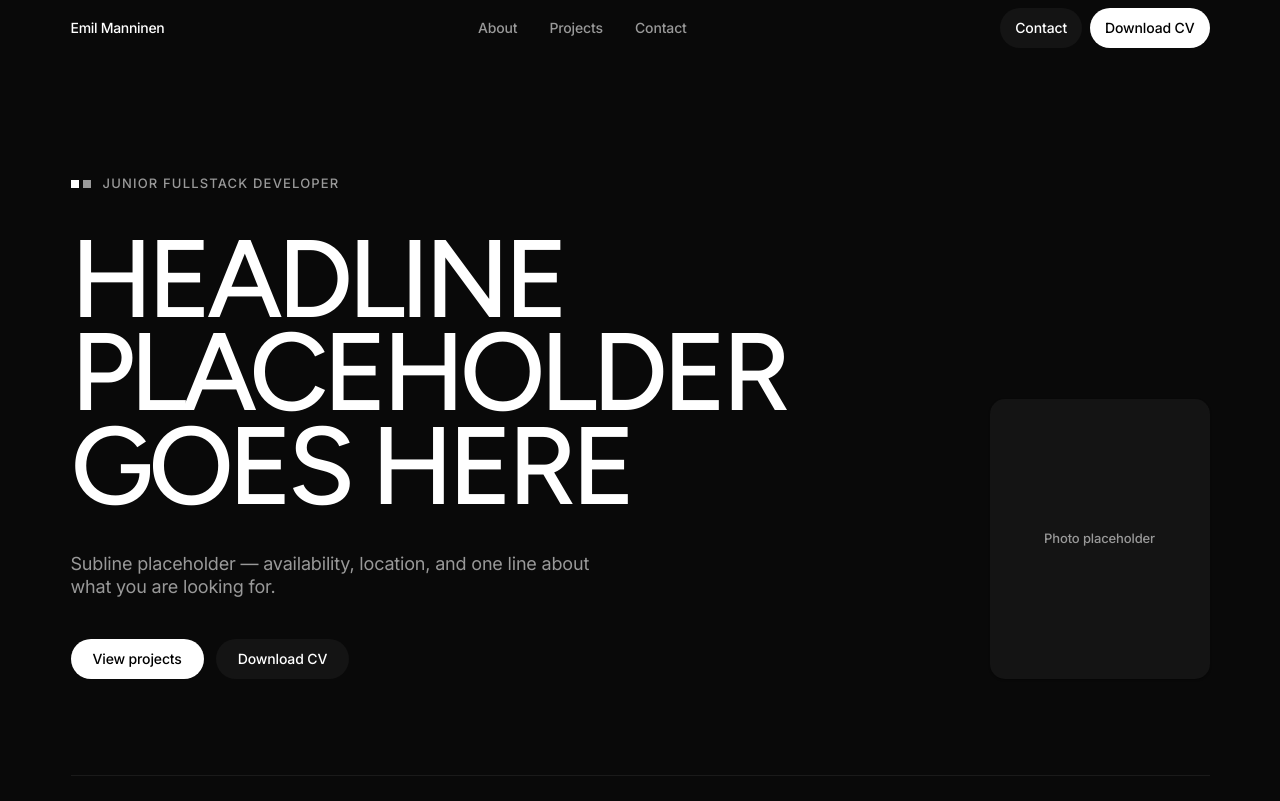
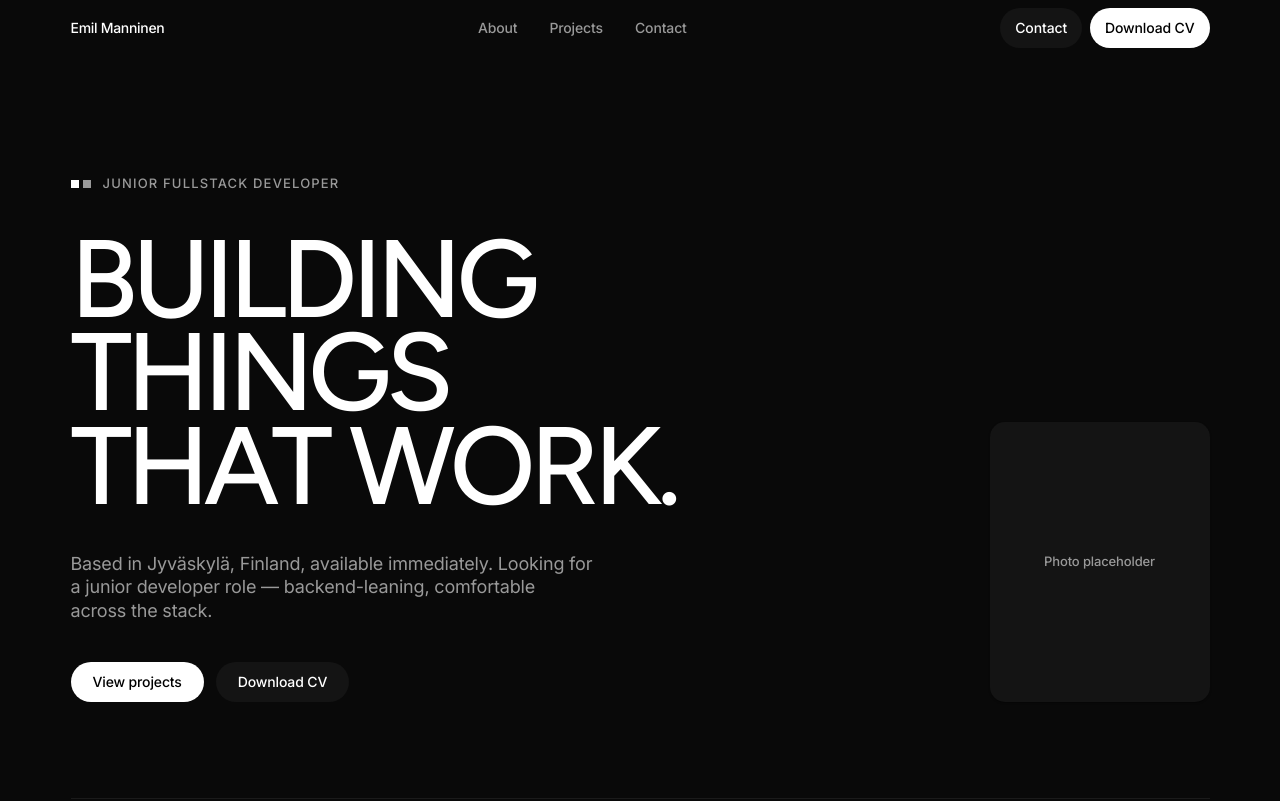
Before and after one commit to emilmanninen/Portfoliowebsite, a Next.js app: page / in a window 1280 px wide. Shown: the top 801 px of the page. Built offline with nearby package versions, Linux system fonts and the light colour scheme.

Commit message:
feat: added proper hero text and subline text inplace of placeholder

```diff
--- a/src/components/sections/Hero.tsx
+++ b/src/components/sections/Hero.tsx
@@ -1,7 +1,6 @@
 import Button from "@/components/ui/Button";
 
-// Ported from the "top" section of Developer Portfolio.dc.html. Headline/subline are still the
-// design file's placeholders — real copy is a separate step per CLAUDE.md.
+// Ported from the "top" section of Developer Portfolio.dc.html.
 export default function Hero() {
   return (
     <section
@@ -27,12 +26,12 @@ export default function Hero() {
             textWrap: "balance",
           }}
         >
-          Headline placeholder goes here
+          Building things that work.
         </h1>
 
         <p className="t-body-lg text-[var(--ink-muted)] max-w-[46ch]">
-          Subline placeholder — availability, location, and one line about what you are
-          looking for.
+          Based in Jyväskylä, Finland, available immediately. Looking for a junior developer
+          role — backend-leaning, comfortable across the stack.
         </p>
 
         <div className="flex flex-wrap gap-[12px]">
```
